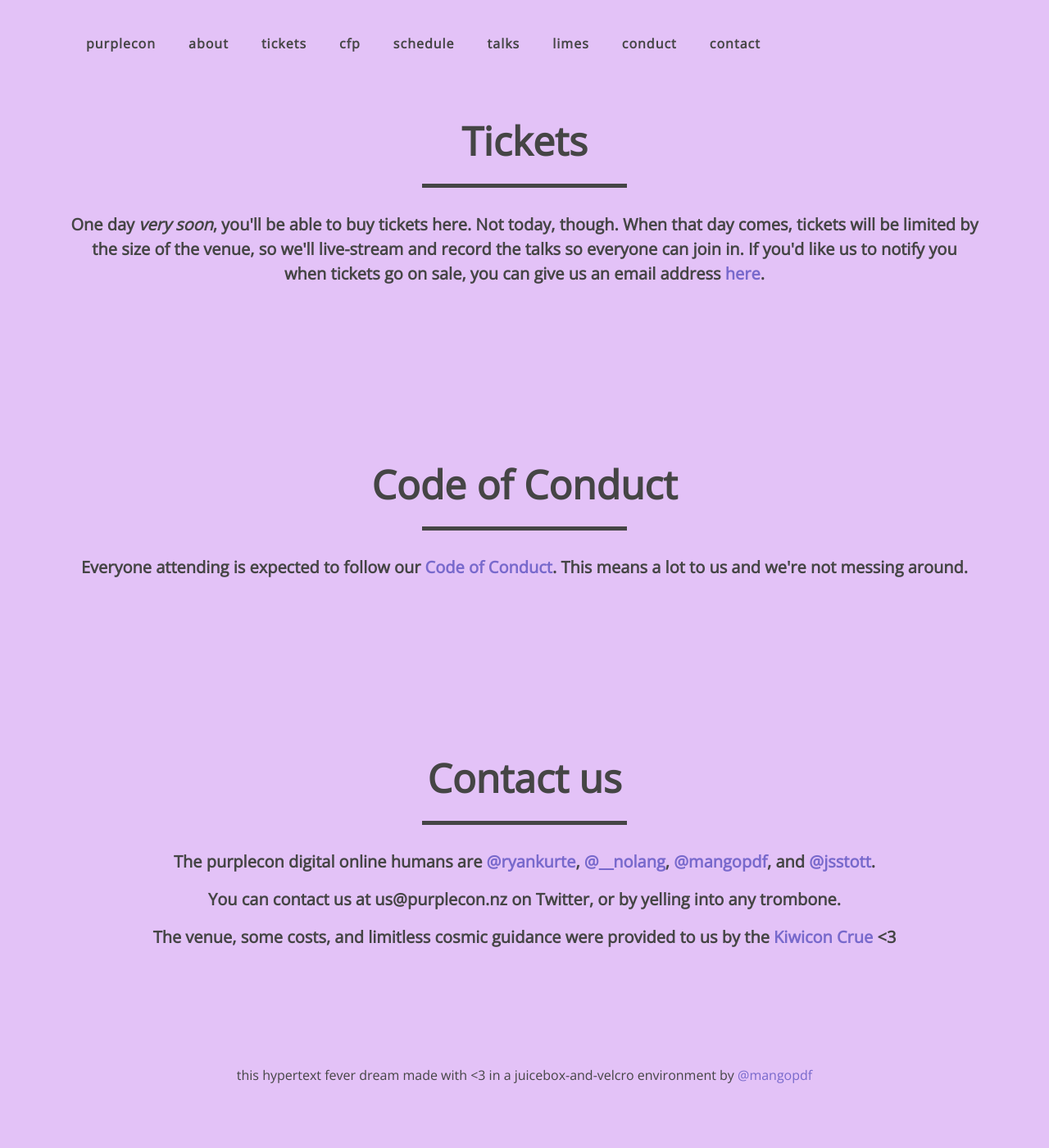
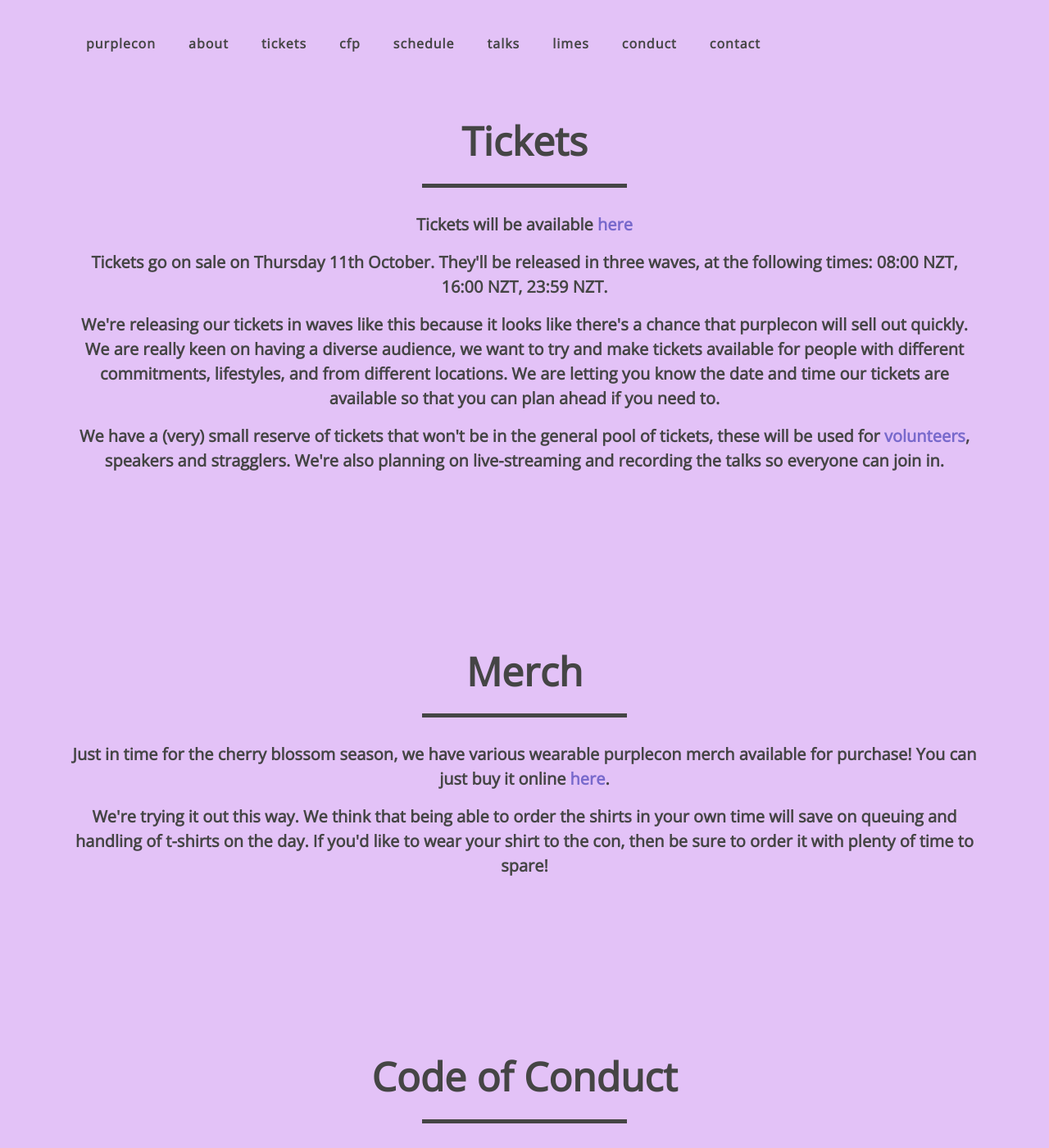
Before and after one commit to purplecon/2018.purplecon.nz, a Jekyll site: the page built from README.md, in a window 1280 px wide and 1400 px high, scrolled down 1745 px. Shown: the whole window at 82% size. Built offline with Jekyll 4.4.1, drawn with Linux system fonts in a browser that asks for light colours; our own code applies the rules of GitHub Pages for plain Markdown files; before the commit the page ends 3109 px from its top, so only the background shows below that; some of the changed text lies outside the part shown.

Commit message:
we did it

```diff
--- a/_config.yml
+++ b/_config.yml
@@ -36,9 +36,7 @@ what_does_purplecon_want: "Your favourite stories about helping people build stu
 why_is_purplecon: "We just thought it would be Good."
 can_purplecon_be_a_jp: "heck yeah we love justice"
 where_when: "15 November 2018. The goddAmn Michael Fowler Centre. Wellington, New Zealand."
-can_i_be_a_purplecon: "Have yourself a browse of the <a href=\"/cfp\">CFP</a>."
 is_purplecon_gateway_cloud: "log in, become a presenter, everybody to the data centre"
-tickets_description: "One day <em>very soon</em>, you'll be able to buy tickets here. Not today, though. When that day comes, tickets will be limited by the size of the venue, so we'll live-stream and record the talks so everyone can join in. If you'd like us to notify you when tickets go on sale, you can give us an email address <a href=\"https://goo.gl/forms/fJS9Ji795F48f5X53\">here</a>."
 who_is_it_for: "Developers, Students, Security People, Nurses, The Illuminati, Elves, Level 8 Wizards. Anyone who wants to learn about defensive computer security."
 cfp_description: "Want to talk at purplecon? Come on down to <a href=\"/cfp\">CFP</a> town. Do <em>not</em> actually send us physical papers. We don't know what to do with them.
     We <em>do</em> want speakers to submit some kind of document with their talk. This way, when someone wants to <em>actually</em> use your limitless interdimensional knowledge, they have something to refer to."
--- a/_data/make_talks.py
+++ b/_data/make_talks.py
@@ -1,5 +1,6 @@
 import csv
 import string
+import sys
 
 def make_id(title):
     title = title.lower()
@@ -9,7 +10,7 @@ def make_id(title):
     return "-".join(words)
 
 rows = []
-with open('talks.csv', newline='') as csvfile:
+with open(sys.argv[1], newline='') as csvfile:
      reader = csv.reader(csvfile)
      for row in reader:
          speaker= row[2]
--- a/_data/schedule.csv
+++ b/_data/schedule.csv
@@ -2,7 +2,7 @@ start_time,speaker,title,id
 9:00,purplecon team,opening ritual,
 9:15,serena chen,"like, comment and subscribe: effective communication of security advice",serena-chen
 9:35,errbufferoverfl,Agloe - What the map makers of the 1930s can teach us about protecting our data in 2018.,errbufferoverfl
-9:55,Moss,Do you know what your containers are up to?,moss
+9:55,Moss,Do you know what your containers are made of?,moss
 10:15,SparkleOps,Caring for our pen tester friends ,sparkleops
 10:45,attendees/deviants,morning tea ceremony,
 11:15,Mike Loss,Making Pentesters Sad: Low-hanging Fruit For Enterprise Defenders,mike-loss
@@ -17,7 +17,7 @@ start_time,speaker,title,id
 15:45,Bryan Nolen,Surviving Your First Incident,bryan-nolen
 16:00,Benno Rice,WebAuthn: Multi-factor Auth for Everyone!,benno-rice
 16:15,Chris,"Roast Criminals, not Marshmallows",chris
-16:30,Judy Ting-Edwards,Cyber Ethics: 10 Commandments to Creating Trust in Cyberspace,judy-tingedwards
+16:30,Judy Ting-Edwards,Cyber Ethics: 10 Cmdlets to Creating Trust in Cyberspace,judy-tingedwards
 16:45,attacus,Developers Against the Dark Arts,attacus
 17:15,purplecon team,closing ritual,
 17:45,our true selves,scatter ourselves to the night like leaves on the wind,
--- a/_layouts/home.html
+++ b/_layouts/home.html
@@ -85,12 +85,12 @@ layout: default
             </div>
 
             <div class=" portfolio-item">
-                <h3 class="">Can I please, if it's not much trouble, be a purplecon?</h3>
+                <h3 class="">omg this sounds hype</h3>
                 <hr class="star-primary">
                 <div class="caption">
                     <div class="caption-content">
                         <p>
-                        {{ site.can_i_be_a_purplecon }}
+                        h*ck yeah
                         </p>
                     </div>
                 </div>
@@ -106,7 +106,31 @@ layout: default
           <h2 class="text-center">Tickets</h2>
         <hr class="star-primary ">
         <p>
-        {{ site.tickets_description }}
+        Tickets will be available <a href="https://purplecon.lilregie.org">here</a>
+        </p>
+        <p>
+        Tickets go on sale on <strong>Thursday 11th October</strong>. They'll be released in three waves, at the following times: 08:00 NZT, 16:00 NZT, 23:59 NZT.
+        </p>
+        <p>
+        We're releasing our tickets in waves like this because it looks like there's a chance that purplecon will sell out quickly. We are really keen on having a diverse audience, we want to try and make tickets available for people with different commitments, lifestyles, and from different locations. We are letting you know the date and time our tickets are available so that you can plan ahead if you need to.
+        </p>
+        <p>We have a (very) small reserve of tickets that won't be in the general pool of tickets, these will be used for <a href="https://docs.google.com/forms/d/e/1FAIpQLSe1I_Tcgnnvjyx6TuEv-UPU57VCiVXEqymhe_Is5Qqg29-gdg/viewform">volunteers</a>, speakers and stragglers.
+        We're also planning on live-streaming and recording the talks so everyone can join in.
+        </p>
+
+      </div>
+  </section>
+
+  <section id="merch" class="portfolio success">
+      <div class="container">
+          <h2 class="text-center">Merch</h2>
+        <hr class="star-primary ">
+        <p>
+        Just in time for the cherry blossom season, we have various wearable purplecon merch available for purchase! You can just buy it online <a href="https://www.redbubble.com/people/purplecon/works/34296712-purplecon-tee-shirt-design?asc=u&modal=%2Fboom%2Fb%2FavailableProducts%2F34296712&p=womens-fitted-v-neck">here</a>.
+
+        </p>
+        <p>
+        We're trying it out this way. We think that being able to order the shirts in your own time will save on queuing and handling of t-shirts on the day. If you'd like to wear your shirt to the con, then be sure to order it with plenty of time to spare!
         </p>
       </div>
   </section>
@@ -132,7 +156,7 @@ layout: default
         <a href="//twitter.com/jsstott">@jsstott</a>.
         </p>
         <p>
-        You can contact us at {{ site.email }} on Twitter, or by yelling into any trombone.
+        You can contact us at {{ site.email }}, on Twitter, or by yelling into any trombone.
         </p>
         <p>
         The venue, some costs, and limitless cosmic guidance were provided to us by the <a href="https://kiwicon.org">Kiwicon Crue</a> &lt;3
```
Also changed, not shown: schedule/index.html (+1 -6 lines), _data/talks.csv (line endings or trailing spaces).
